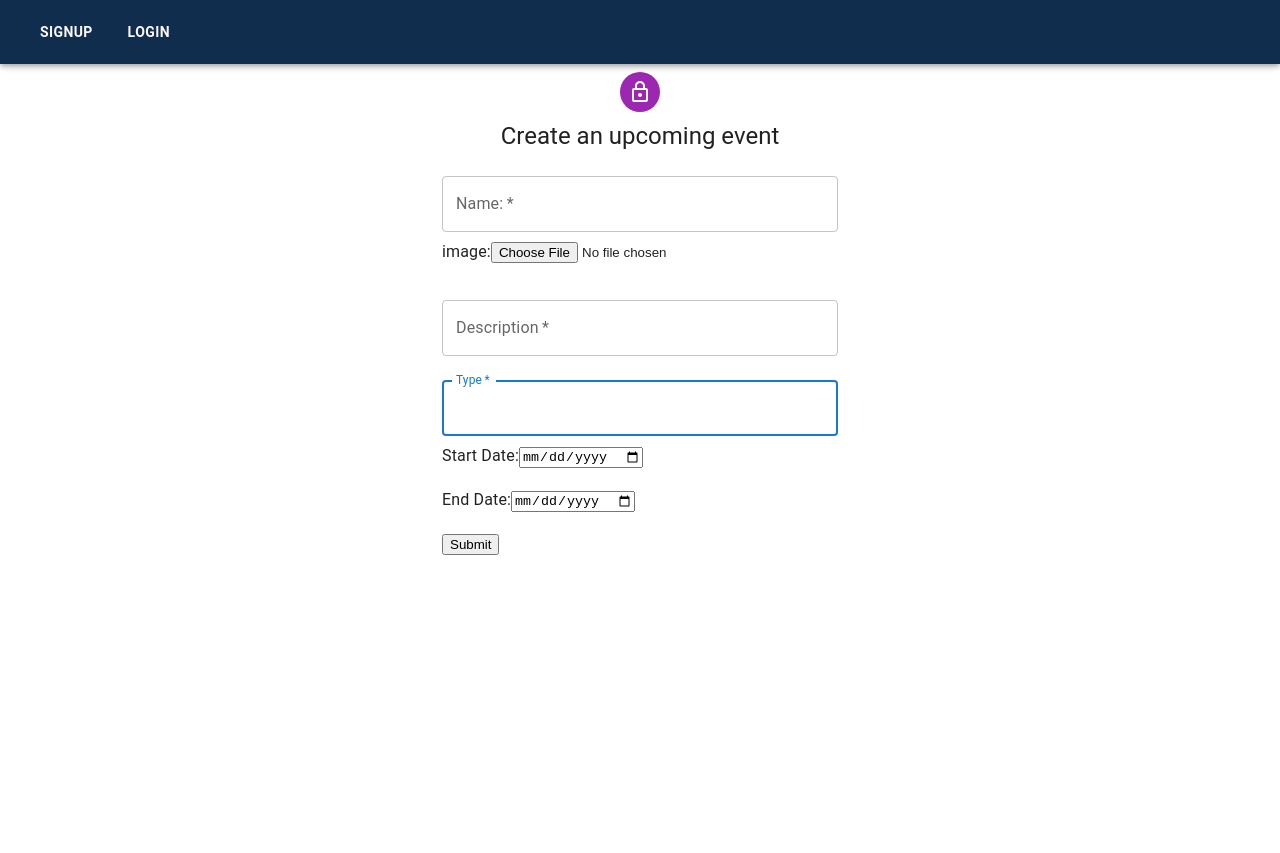
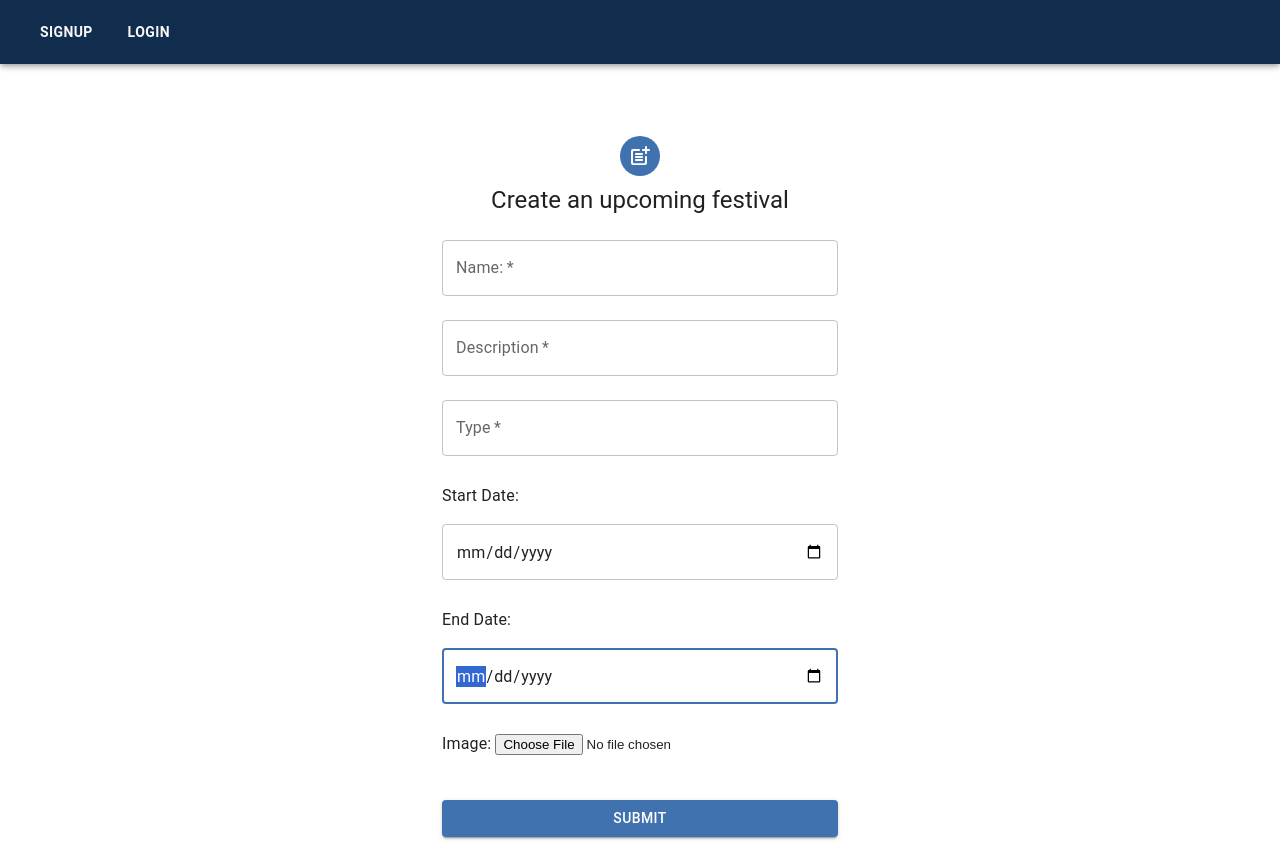
Before and after one commit to ci6803/wobbly-client, a React (Create React App) app: page /festival/add in a window 1280 px wide. Before the commit the page ends 800 px from the top, so only its background shows below. Built offline with nearby package versions, Linux system fonts and the light colour scheme.

Commit message:
addFestival styling

```diff
--- a/src/App.css
+++ b/src/App.css
@@ -2,3 +2,7 @@
 .signupPage {
   margin-top: 11rem;
 }
+
+.AddFestival {
+  margin-top: 8rem;
+}
--- a/src/components/AddFestival/AddFestival.js
+++ b/src/components/AddFestival/AddFestival.js
@@ -1,71 +1,83 @@
-import {uploadImage} from "../../api/service"
-import React, { useState } from 'react'
-import axios from 'axios';
-import { useNavigate } from 'react-router-dom';
+import "../../App.css";
+import { uploadImage } from "../../api/service";
+import React, { useState } from "react";
+import axios from "axios";
+import { useNavigate } from "react-router-dom";
 import Avatar from "@mui/material/Avatar";
 import Button from "@mui/material/Button";
-import IconButton from "@mui/material/IconButton";
 import CssBaseline from "@mui/material/CssBaseline";
 import TextField from "@mui/material/TextField";
-import FormControlLabel from "@mui/material/FormControlLabel";
-import Checkbox from "@mui/material/Checkbox";
-import Grid from "@mui/material/Grid";
 import Box from "@mui/material/Box";
 import LockOutlinedIcon from "@mui/icons-material/LockOutlined";
 import Typography from "@mui/material/Typography";
 import Container from "@mui/material/Container";
-import Link from "@mui/material/Link";
 import { createTheme, ThemeProvider } from "@mui/material/styles";
+import PostAddRoundedIcon from "@mui/icons-material/PostAddRounded";
 const API_URL = "http://localhost:5005";
 
+const theme = createTheme({
+  palette: {
+    primary: {
+      main: "#3F72AF",
+    },
+    secondary: {
+      main: "#DBE2EF",
+    },
+    info: {
+      main: "#112D4E",
+    },
+    success: {
+      main: "#F9F7F7",
+    },
+  },
+});
 
 function AddFestival() {
-
   const navigate = useNavigate();
 
   const [festival, setFestival] = useState({
-        name: '',
-        image: '',
-        description: '',
-        type: '',
-        startDate: '',
-        endDate: ''
-    })
-
-
+    name: "",
+    image: "",
+    description: "",
+    type: "",
+    startDate: "",
+    endDate: "",
+  });
 
   const handleFileUpload = (e) => {
     const uploadData = new FormData();
 
-        uploadData.append('image', e.target.files[0])
-
-
+    uploadData.append("image", e.target.files[0]);
 
     uploadImage(uploadData)
-        .then(response => {
+      .then((response) => {
         setFestival({
-                ...festival, image: response.fileUrl
+          ...festival,
+          image: response.fileUrl,
+        });
       })
-        })
-        .catch(err => console.log("Error while uploading file: ", err))
-    }
-    const handleSubmit =  async (e) => {
+      .catch((err) => console.log("Error while uploading file: ", err));
+  };
+  const handleSubmit = async (e) => {
     e.preventDefault();
-        const storedToken = localStorage.getItem('authToken');
-        await axios.post(`${API_URL}/api/festival`, festival, { headers: { Authorization: `Bearer ${storedToken}` } });
-        navigate('/festival');
-    }
+    const storedToken = localStorage.getItem("authToken");
+    await axios.post(`${API_URL}/api/festival`, festival, {
+      headers: { Authorization: `Bearer ${storedToken}` },
+    });
+    navigate("/festival");
+  };
 
   function handleChange(e) {
     const value = e.target.value;
     const name = e.target.name;
     setFestival({
       ...festival,
-            [name]: value
+      [name]: value,
     });
   }
 
   return (
+    <ThemeProvider theme={theme}>
       <div className="AddFestival">
         <Container component="main" maxWidth="xs">
           <CssBaseline />
@@ -77,11 +89,11 @@ function AddFestival() {
               alignItems: "center",
             }}
           >
-          <Avatar sx={{ m: 1, bgcolor: "secondary.main" }}>
-            <LockOutlinedIcon />
+            <Avatar sx={{ m: 1, bgcolor: "primary.main" }}>
+              <PostAddRoundedIcon />
             </Avatar>
             <Typography component="h1" variant="h5">
-            Create an upcoming event
+              Create an upcoming festival
             </Typography>
 
             <Box
@@ -103,10 +115,7 @@ function AddFestival() {
                 autoFocus
                 onChange={handleChange}
               />
-                <label>image:</label>
-                <input type="file" onChange={(e) => handleFileUpload(e)} />
-                <br>
-                </br>
+
               <TextField
                 margin="normal"
                 required
@@ -133,28 +142,54 @@ function AddFestival() {
                 autoFocus
                 onChange={handleChange}
               />
+              <br></br>
               <label>Start Date:</label>
-            <input
+              <TextField
+                margin="normal"
+                required
+                fullWidth
+                id="startDate"
                 type="date"
                 name="startDate"
                 value={festival.startDate}
+                autoComplete="startDate"
+                autoFocus
                 onChange={handleChange}
               />
               <br></br>
               <label>End Date:</label>
-            <input
+              <TextField
+                margin="normal"
+                required
+                fullWidth
+                id="endDate"
                 type="date"
                 name="endDate"
                 value={festival.endDate}
+                autoComplete="endDate"
+                autoFocus
                 onChange={handleChange}
               />
               <br></br>
-            <button type="submit">Submit</button>
+              <label>Image: </label>
+              <input type="file" onChange={(e) => handleFileUpload(e)} />
+              <br></br>
+              <br></br>
+
+              <Button
+                type="submit"
+                fullWidth
+                variant="contained"
+                sx={{ mt: 3, mb: 2 }}
+              >
+                Submit
+              </Button>
             </Box>
           </Box>
         </Container>
       </div>
-    )
+    </ThemeProvider>
+  );
 }
 
 export default AddFestival;
--- a/src/pages/SignupPage.js
+++ b/src/pages/SignupPage.js
@@ -1,3 +1,4 @@
+import "../App.css";
 import { useState } from "react";
 import { useNavigate } from "react-router-dom";
 import axios from "axios";
```
Lines whose indentation alone changed are shown as unchanged.
